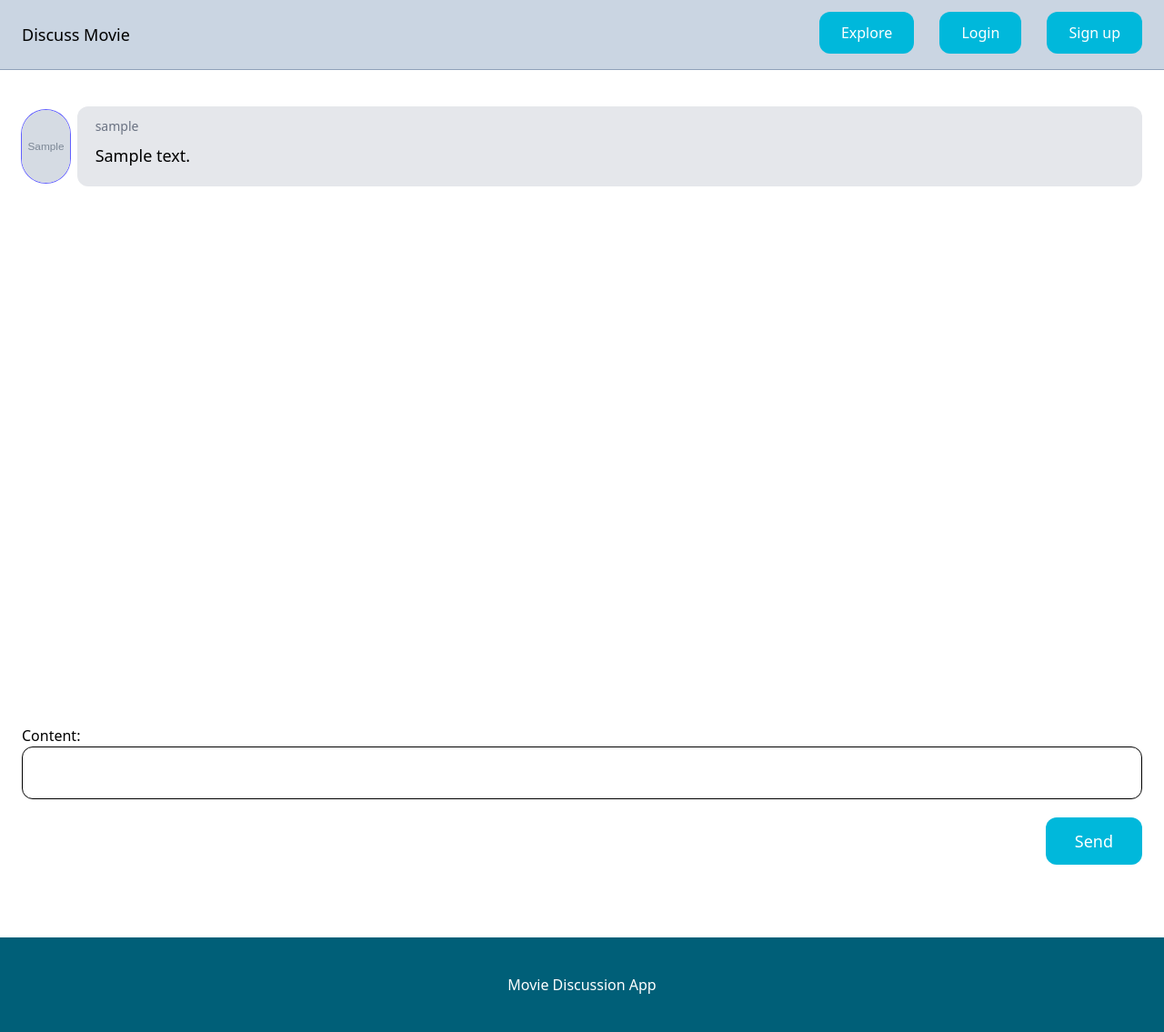
After one commit to IbrahimKvlci/movie-discussion-app, a Django app: page /movies/rooms/1/room/1/ in a window 1280 px wide. The commit adds this page. Shown: the whole page at 91% size. Run offline with Django 4.2, Linux system fonts and the light colour scheme; tables that the repository leaves empty hold one stand-in row (values such as "Sample post"); grey boxes marked "Sample" are stand-in pictures; parts of the project's set-up code (start-up, migrations or seed data) failed here and were passed over.

Commit message:
Add conversation room message functionality with form and template

```diff
--- /dev/null
+++ b/conversationrooms/forms.py
@@ -0,0 +1,12 @@
+from django import forms
+
+from .models import ConversationRoomMessage
+class ConversationMessageForm(forms.ModelForm):
+    class Meta:
+        model=ConversationRoomMessage
+        fields=('content',)
+        widgets={
+            'content':forms.TextInput(attrs={
+                'class':'w-full py-4 px-6 rounded-xl border'
+            })
+        }
--- /dev/null
+++ b/conversationrooms/templates/conversationrooms/movieconversationroom.html
@@ -0,0 +1,37 @@
+{% extends "core/base.html" %}
+{% block title %}Movie Name Room{% endblock title %}
+{% block content %}
+    <div class="px-6 py-10">
+        <div class="min-h-170">
+            {%for message in conversation_messages%}
+            <div class="flex items-center justify-center space-x-2 mb-5">
+                {%if message.member != user%}
+                <div class="inline-block">
+                    <img class="rounded-full ring-1 ring-indigo-500 w-20 h-20"  src="{{message.member.profile.profile_image.url}}" alt="">
+                </div>
+                {%endif%}
+                <div class="w-440 inline-block px-5 py-3 grid {%if message.member == user%} justify-items-end {%endif%} items-center bg-gray-200 rounded-xl">
+                    <p class="text-sm text-gray-500 mb-2">{{message.member.username}}</p>
+                    <p class="text-lg mb-2 text-black">{{message.content}}</p>
+                </div>
+                {%if message.member == user%}
+                <div class="inline-block">
+                    <img class="rounded-full ring-1 ring-indigo-500 w-20 h-20"  src="{{message.member.profile.profile_image.url}}" alt="">
+                </div>
+                {%endif%}
+            </div>
+            {%endfor%}
+        </div>
+        <div>
+            <form action="." method="post">
+                {%csrf_token%}
+                {{form.as_p}}
+
+                <div class="grid justify-items-end">
+                    <input type="submit" value="Send" class="mt-5 py-3 px-8 text-lg bg-cyan-500 rounded-xl text-white hover:bg-cyan-700 cursor-pointer">
+                </div>
+            </form>
+        </div>
+    </div>
+
+{% endblock content %}
--- a/conversationrooms/templates/conversationrooms/movieconversationrooms.html
+++ b/conversationrooms/templates/conversationrooms/movieconversationrooms.html
@@ -54,7 +54,7 @@
         <div class="grid grid-cols-6 gap-3 mt-6 mx-6">
             {%for room in rooms%}
             <div>
-                <a href="#" class="inline-block">
+                <a href="{%url 'conversationrooms:conversation_room' movie.id room.pk%}" class="inline-block">
                     <div class="w-70 h-110 bg-cyan-500 flex justify-center items-center rounded-xl hover:bg-cyan-700">
                         <p class="text-4xl text-white">{{room.room_name}}</p>
                     </div>
--- a/conversationrooms/urls.py
+++ b/conversationrooms/urls.py
@@ -6,5 +6,6 @@ app_name='conversationrooms'
 
 urlpatterns = [
     path('<int:movie_id>/',views.rooms,name='rooms'),
-    path('<int:movie_id>/new',views.new_conversation_room,name='new')
+    path('<int:movie_id>/new/',views.new_conversation_room,name='new'),
+    path('<int:movie_id>/room/<int:room_pk>/',views.conversation_room,name='conversation_room')
 ]
--- a/conversationrooms/views.py
+++ b/conversationrooms/views.py
@@ -1,10 +1,13 @@
 from django.shortcuts import render,redirect
 from django.contrib.auth.decorators import login_required
+
 from .models import ConversationRoom,ConversationRoomMessage
+from .forms import ConversationMessageForm
 
 from external_api.moviedb_api import moviedb
 
 from movies.models import UserMovie
+from authentication.models import Profile
 
 
 # Create your views here.
@@ -48,3 +51,25 @@ def rooms(request,movie_id):
         },
         'rooms':movie_rooms
     })
+
+def conversation_room(request,room_pk,movie_id):
+    conversation_messages=ConversationRoom.objects.get(pk=room_pk).conversation_room_messages.all()
+    if request.method=="POST":
+        form=ConversationMessageForm(request.POST)
+
+        if form.is_valid():
+            conversation_message=form.save(commit=False)
+            conversation_message.conversation_room=ConversationRoom.objects.get(pk=room_pk)
+            conversation_message.member=request.user
+
+            conversation_message.save()
+            return redirect('conversationrooms:conversation_room', movie_id=movie_id, room_pk=room_pk)
+
+    else:
+        form=ConversationMessageForm()
+
+
+    return render(request,'conversationrooms/movieconversationroom.html',{
+        'form':form,
+        'conversation_messages':conversation_messages,
+    })
```
